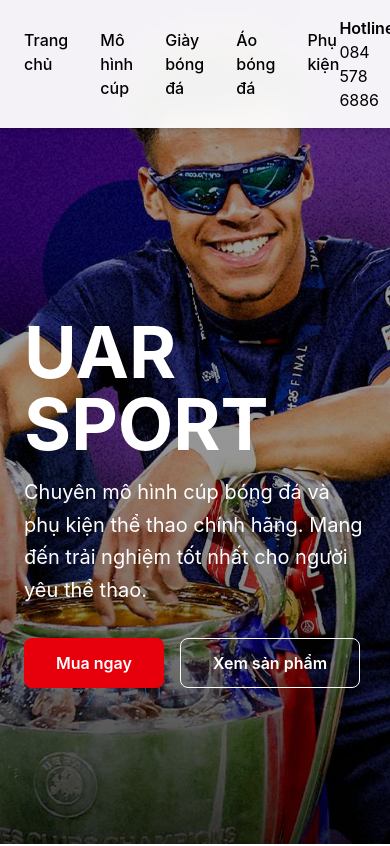
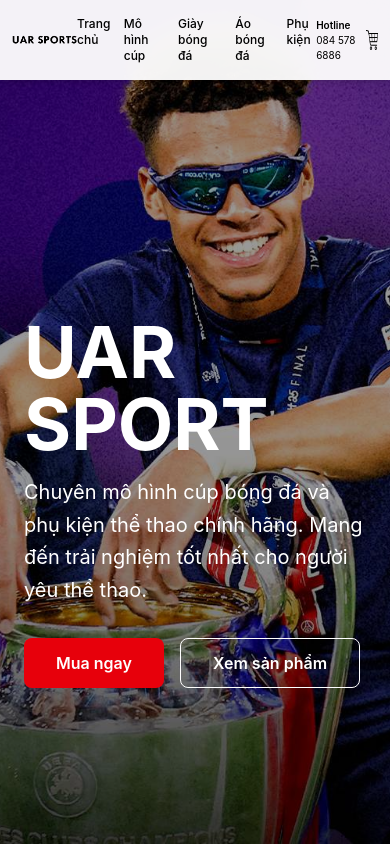
Before and after one commit to khanhbinc-rgb/UAR-SPORT, a React (Vite) app: page / in a window 390 px wide. Shown: the top 846 px of the page. Built offline with nearby package versions, Linux system fonts and the light colour scheme.

Commit message:
Fix mobile navbar responsive

```diff
--- a/src/components/Navbar.jsx
+++ b/src/components/Navbar.jsx
@@ -44,20 +44,20 @@ const cartCount = cart.length;
       />
 
       {/* NỘI DUNG CHỮ, LOGO: Luôn cố định một chỗ, không di chuyển */}
-      <div className="max-w-7xl mx-auto px-6 py-4 flex items-center justify-between relative z-10">
+      <div className="max-w-7xl mx-auto px-3 sm:px-4 lg:px-6 py-4 flex items-center justify-between relative z-10">
 
         {/* Logo */}
         <Link to="/">
           <img
             src={logo}
             alt="UAR SPORT"
-            className={`w-[150px] h-auto transition duration-300 ${isBlackText ? "brightness-0" : "brightness-100"}`}
+            className={`w-[100px] sm:w-[120px] lg:w-[150px] h-auto transition duration-300 ${isBlackText ? "brightness-0" : "brightness-100"}`}
             // Tự động chuyển logo sang màu đen (brightness-0) khi nền trắng để nhìn rõ
           />
         </Link>
 
         {/* Menu */}
-        <nav className={`flex gap-8 font-medium transition-colors duration-300 ${textColorClass}`}>
+        <nav className={`flex gap-3 sm:gap-5 lg:gap-8 text-xs sm:text-sm lg:text-base font-medium transition-colors duration-300 ${textColorClass}`}>
           <Link to="/" className="hover:text-red-500 transition">
             Trang chủ
           </Link>
@@ -76,8 +76,8 @@ const cartCount = cart.length;
         </nav>
 
         {/* Bên phải - Hotline và Giỏ hàng */}
-        <div className={`flex items-center gap-6 transition-colors duration-300 ${textColorClass}`}>
-          <div className="text-left">
+        <div className={`flex items-center gap-2 sm:gap-4 lg:gap-6 transition-colors duration-300 ${textColorClass}`}>
+          <div className="text-left text-[10px] sm:text-xs lg:text-base">
             <p className="font-semibold">Hotline</p>
             <p>084 578 6886</p>
           </div>
@@ -90,9 +90,9 @@ const cartCount = cart.length;
     id="cart-icon"
     src={cartIcon}
     alt="Cart"
-    className={`w-8 h-8 ${
-      isBlackText ? "brightness-0" : "brightness-100"
-    }`}
+    className={`w-5 h-5 sm:w-6 sm:h-6 lg:w-8 lg:h-8 ${
+  isBlackText ? "brightness-0" : "brightness-100"
+}`}
   />
 
   {cartCount > 0 && (
```
